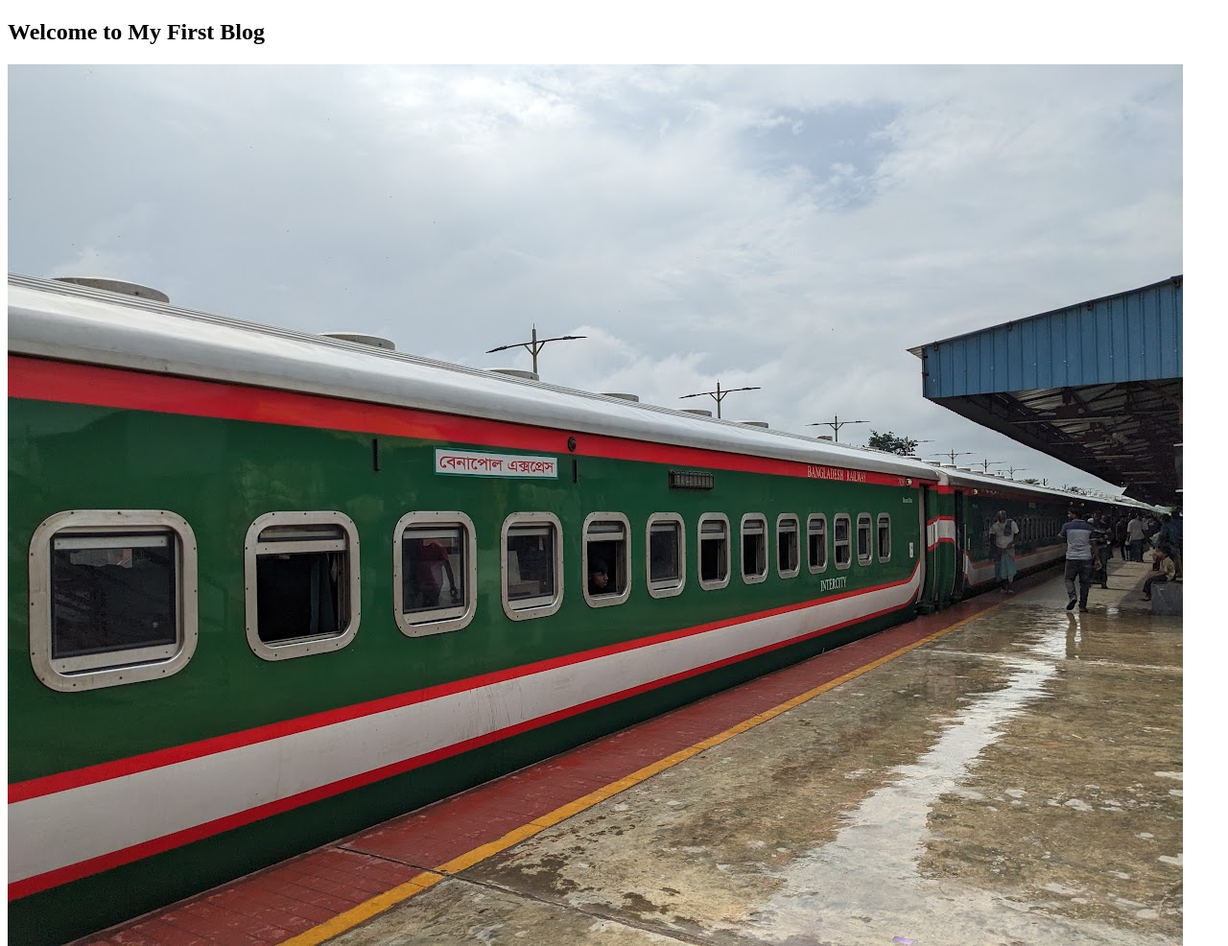
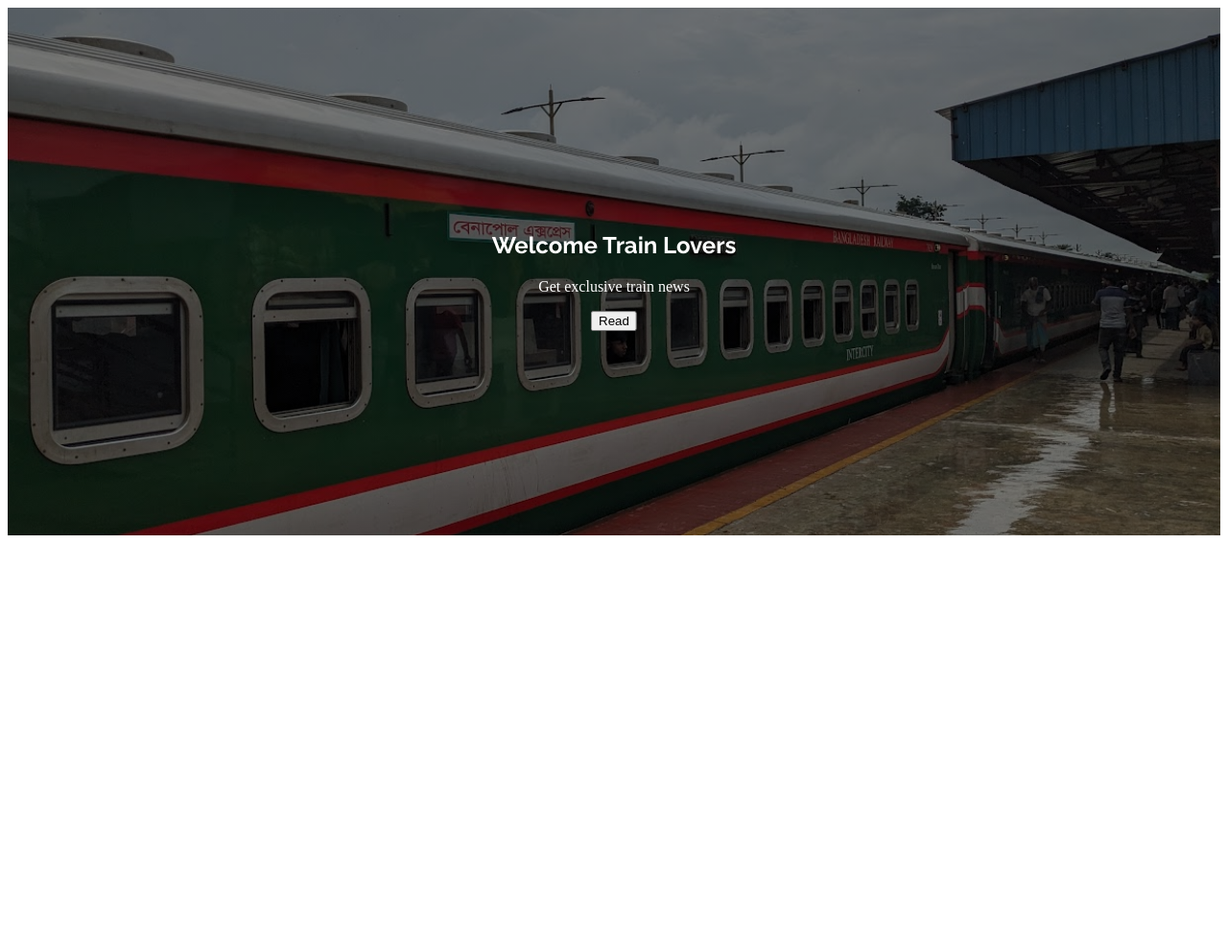
Before and after one commit to f4him-s/revise-class, a plain HTML site: page index.html in a window 1280 px wide. Shown: the whole page at 96% size. After the commit the page ends 800 px from the top, so only its background shows below. Drawn offline with Linux system fonts and the light colour scheme.

Commit message:
Added Raleway font

```diff
--- a/index.html
+++ b/index.html
@@ -1,16 +1,24 @@
 <!DOCTYPE html>
 <html lang="en">
-<head>
-    <meta charset="UTF-8">
-    <meta name="viewport" content="width=device-width, initial-scale=1.0">
+  <head>
+    <meta charset="UTF-8" />
+    <meta name="viewport" content="width=device-width, initial-scale=1.0" />
     <title>Revise What Learned</title>
-    <link rel="stylesheet" href="style.css">
-</head>
-<body>
-    <div>
-        <h2>Welcome to My First Blog</h2>
-        <img src="images/PXL_20231002_075059904.jpg" alt="">
+    <link rel="preconnect" href="https://fonts.googleapis.com" />
+    <link rel="preconnect" href="https://fonts.gstatic.com" crossorigin />
+    <link
+      href="https://fonts.googleapis.com/css2?family=Raleway:wght@700&display=swap"
+      rel="stylesheet"
+    />
+    <link rel="stylesheet" href="style.css" />
+  </head>
+  <body>
+    <div class="bgimg">
+      <div class="heroText">
+        <h2>Welcome Train Lovers</h2>
+        <p>Get exclusive train news</p>
+        <button><a href="#"></a>Read</button>
+      </div>
     </div>
-
-</body>
+  </body>
 </html>
--- a/style.css
+++ b/style.css
@@ -0,0 +1,19 @@
+.bgimg{
+    background-image: linear-gradient(rgba(0, 0, 0, 0.5), rgba(0, 0, 0, 0.5)), url(images/PXL_20231002_075059904.jpg);
+    height: 550px;
+    background-position: center;
+    background-repeat: no-repeat;
+    background-size: cover;
+    position: relative;
+}
+.heroText{
+    text-align: center;
+    position: absolute;
+    top:50%;
+    left:50%;
+    transform: translate(-50%, -50%);
+    color: white;
+}
+.heroText h2{
+    font-family: 'Raleway', sans-serif;
+}
```
